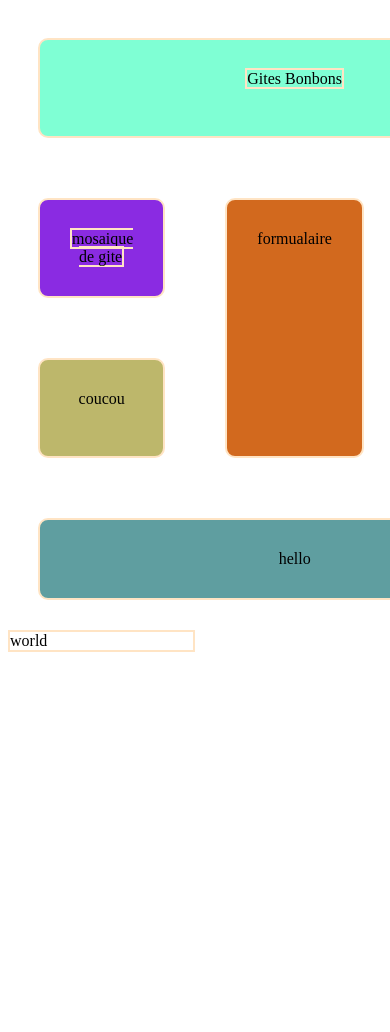
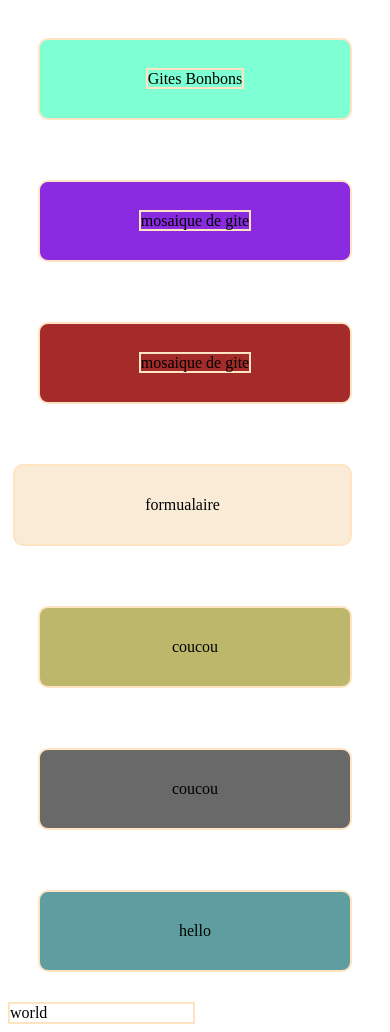
Before and after one commit to codeuronline/Aux2Alpes, a PHP site: page /dev/test.html in a window 390 px wide; the page is wider, and only the part inside the window is pictured. Before the commit the page ends 844 px from the top of that part, so only its background shows below. Run offline with PHP 8.4, Linux system fonts and the light colour scheme.

Commit message:
devback51

```diff
--- a/dev/test.css
+++ b/dev/test.css
@@ -1,7 +1,7 @@
 .container {
     display: grid;
     grid-template-columns: 1fr 1fr 1fr;
-    grid-template-rows: 1fr 1fr 1fr;
+    grid-template-rows: 1fr 1fr 1fr 1fr;
     gap: 0px 0px;
     grid-auto-flow: row;
     grid-template-areas:
@@ -95,16 +95,28 @@
 
     .container {
         display: grid;
-        grid-template-columns: 1fr 1fr 1fr;
-        grid-template-rows: 1fr 1fr 1fr;
+        grid-template-columns: 1fr 1fr;
+        grid-template-rows: 1fr 1fr 1fr 1fr;
         gap: 0px 0px;
         grid-auto-flow: row;
         grid-template-areas:
 
-        "a a a"
-        "b d c"
-        "e d f"
-        "g g g";}
+        "a a "
+        "b b "
+        "c c "
+        "d d "
+        "e e "
+        "f f "
+        "g g";}
 
 
+
+        .d {
+
+            background-color:antiquewhite;
+            grid-area: d;
+            border-radius: 10px;
+            text-align: center;
+            margin:30px 30px 30px 5px;
+            padding: 30px;
     }
```
